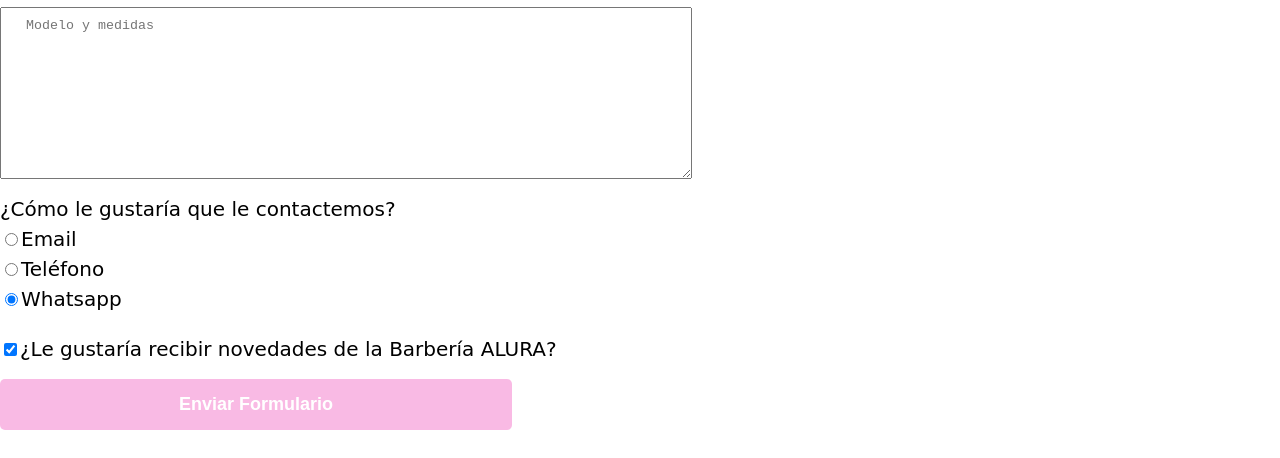
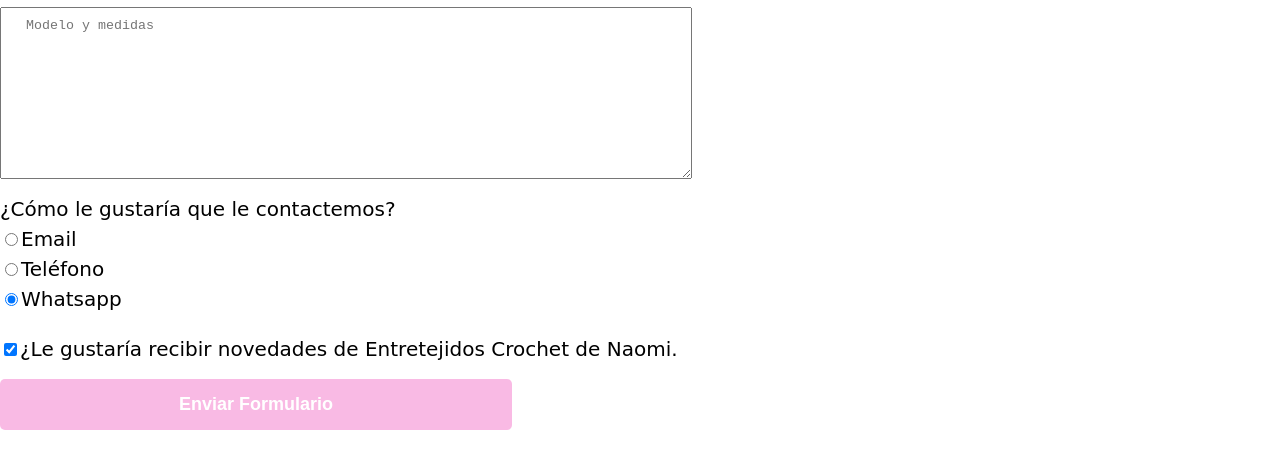
Before and after one commit to EntretejidosDeNaomi/EntretejidosDeNaomi.github.io, a plain HTML site: page contacto.html in a window 1280 px wide. Shown: the part 623-1081 px from the top of the page. Drawn offline with Linux system fonts and the light colour scheme; a web font is replaced by a local one.

Commit message:
se modifico contacto

```diff
--- a/contacto.html
+++ b/contacto.html
@@ -51,7 +51,7 @@
                 </fieldset>
 
 
-                <label class="check-box"><input type="checkbox" checked>¿Le gustaría recibir novedades de la Barbería ALURA?</label>
+                <label class="check-box"><input type="checkbox" checked>¿Le gustaría recibir novedades de Entretejidos Crochet de Naomi.</label>
 
                 <input type="submit" value="Enviar Formulario" class="enviar">
             </form>
```
